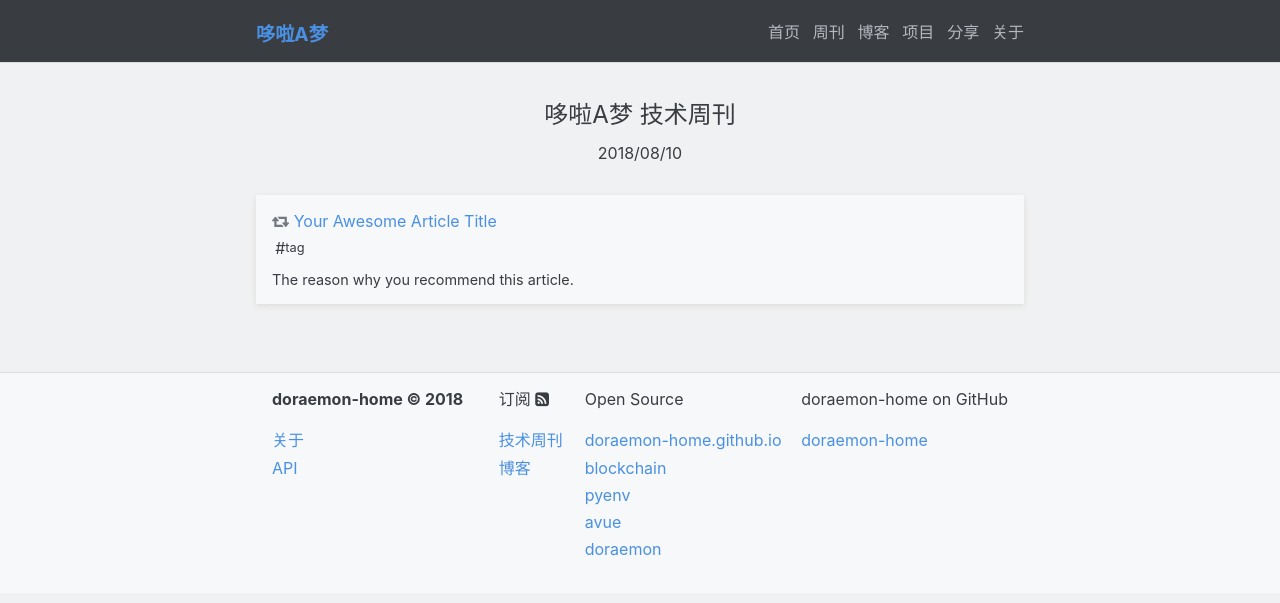
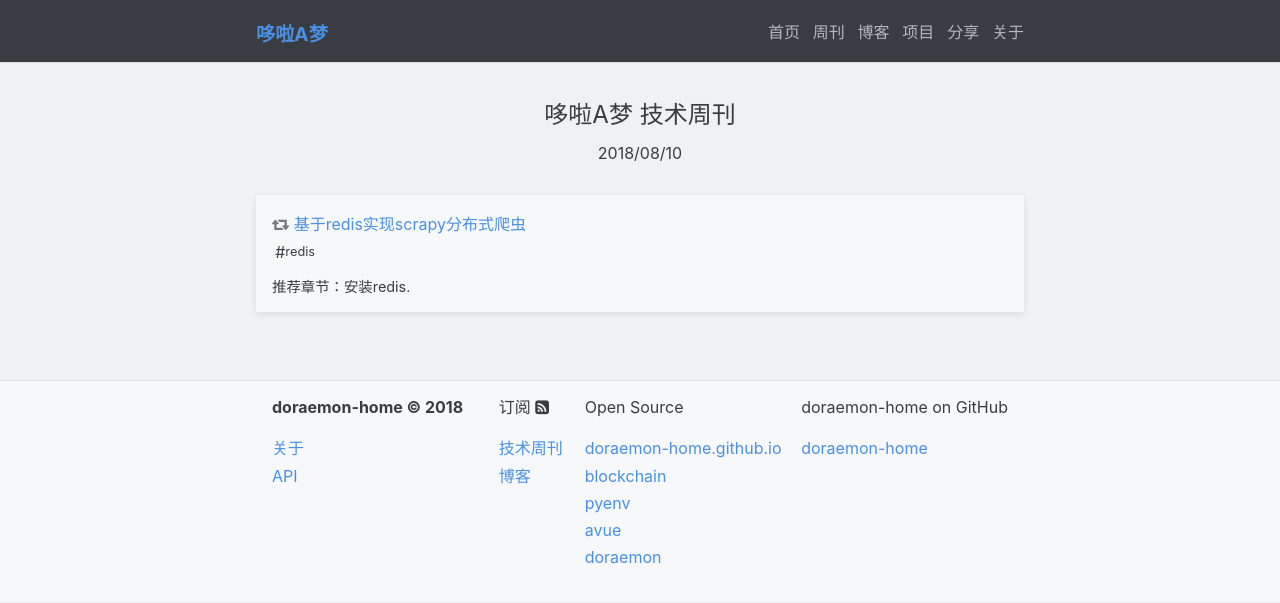
Before and after one commit to doraemon-home/doraemon-home.github.io, a Jekyll site: the page built from _weekly/2018-08-10-weekly.md, in a window 1280 px wide. Shown: the top 603 px of the page. Built offline with Jekyll 4.4.1, drawn with Linux system fonts in a browser that asks for light colours.

Commit message:
auto commit by robot

```diff
--- a/_weekly/2018-08-10-weekly.md
+++ b/_weekly/2018-08-10-weekly.md
@@ -1,8 +1,8 @@
 ---
 articles:
-  - title:    "Your Awesome Article Title"
-    link:     "https://doraemon-home.github.io/"
-    comment:  "The reason why you recommend this article."
+  - title:    "基于redis实现scrapy分布式爬虫"
+    link:     "https://leunggeorge.github.io/2017/12/23/%E5%9F%BA%E4%BA%8Eredis%E5%AE%9E%E7%8E%B0scrapy%E5%88%86%E5%B8%83%E5%BC%8F%E7%88%AC%E8%99%AB/"
+    comment:  "推荐章节：安装redis."
     referrer: "doraemon-master"
-    tags:    ["tag"]
+    tags:    ["redis"]
 ---
```
